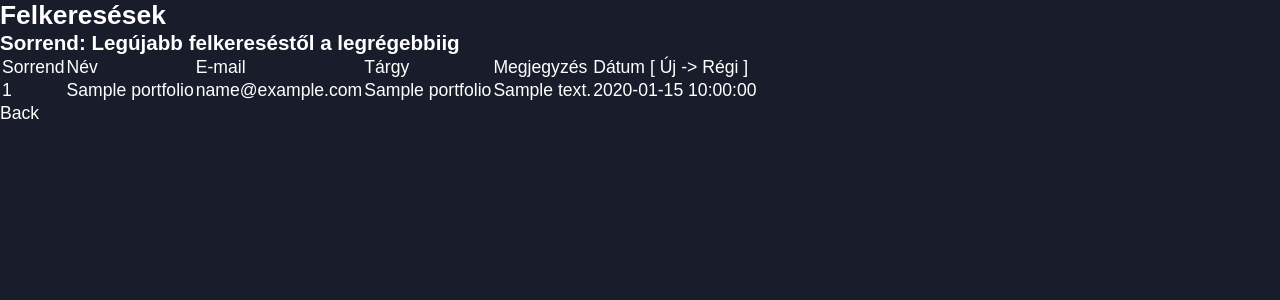
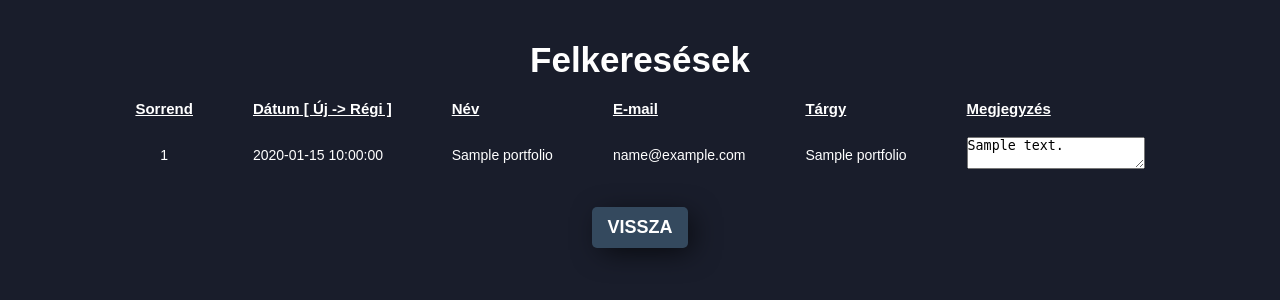
Before and after one commit to JAM5BOCsAdi/portfolio, a PHP site: page /works/admin.php in a window 1280 px wide. Shown: the top 300 px of the page. Run offline with PHP 8.4, Linux system fonts and the light colour scheme; tables that the repository leaves empty or names only in its code hold one stand-in row (values such as "Sample post"); style sheets or scripts are compiled from the project's sources.

Commit message:
Portfolio

```diff
--- a/admin.php
+++ b/admin.php
@@ -16,22 +16,80 @@
   <meta name="viewport" content="width=device-width, initial-scale=1.0" />
   <link rel="stylesheet" href="./styles.css" />
   <title>Admin</title>
+  <style>
+      body{
+        font: 14px sans-serif;
+        color: #fff;
+        background-color: #191d2b;
+      }
+      .visit{
+        display: flex;
+        flex-direction: column;
+        justify-content: center;
+        align-items: center;
+        margin: 40px 40px;
+      }
+      h2{
+          font-size: 35px;
+      }
+      table, td {
+
+        padding: 10px 10px;
+      }
+      table {
+        border-spacing: 40px 0px;
+      }
+      td:first-child {
+          text-align: center;
+      }
+      td:last-child {
+        padding: 10px 10px;
+        margin: 10px 100px;
+      }
+      .tr1 > td{
+        font-size: 15px;
+        font-weight: 800;
+        text-decoration: underline;
+      }
+      tr:not(:first-child):hover{
+        background-color: #63a1b4;
+        cursor: pointer;
+      }
+      .back{
+        display: flex;
+        align-items: center;
+        justify-content: center;
+      }
+      .admin-back{
+        background: #34495e;
+        padding: 10px 15px;
+        color: #fff;
+        font-weight: bolder;
+        text-transform: uppercase;
+        font-size: 18px;
+        border-radius: 5px;
+        box-shadow: 6px 6px 29px -4px rgba(0, 0, 0, 0.75);
+        margin-top: 15px;
+        text-decoration: none;
+        transition: 0.4s;
+      }
+      .admin-back:hover {
+          background: #fff;
+          color: #34495e;
+        }
+  </style>
 </head>
 <body>
-<canvas id="canvas" style="display: none"></canvas>
-<div id="score" class="">
+<div class="visit">
     <h2>Felkeresések</h2>
-    <h3>Sorrend:
-        Legújabb felkereséstől a legrégebbiig
-    </h3>
         <table>
-            <tr>
+            <tr class="tr1">
                 <td>Sorrend</td>
+                <td>Dátum [ Új -> Régi ]</td>
                 <td>Név</td>
                 <td>E-mail</td>
                 <td>Tárgy</td>
                 <td>Megjegyzés</td>
-                <td>Dátum [ Új -> Régi ]</td>
             </tr>
             <?php
                 /* Mysqli query to fetch rows
@@ -48,11 +106,12 @@
                         echo "
                         <tr>
                             <td>{$ranking}</td>
+                            <td>{$row['submited_at']}</td>
                             <td>{$row['name']}</td>
                             <td>{$row['email']}</td>
                             <td>{$row['subject']}</td>
-                            <td>{$row['textarea']}</td>
-                            <td>{$row['submited_at']}</td>
+                            <td><textarea>{$row['textarea']}</textarea></td>
+
                         </tr>
                         ";
                         $ranking++;
@@ -60,8 +119,9 @@
                 }
             ?>
     </table>
-    <div id="buttons">
-        <a href="logout.php">Back</a>
+    <div class="back">
+        <a href="logout.php" class="admin-back"
+        >Vissza</a>
     </div>
 </div>
 </body>
--- a/login.php
+++ b/login.php
@@ -144,12 +144,12 @@ if ($_SERVER["REQUEST_METHOD"] == "POST") {
                         <span class="invalid-feedback"><?php echo $password_err; ?></span>
                     </div>
                     <div class="form-group">
-                        <input type="submit" class="btn btn-primary" value="Login">
+                        <input type="submit" class="btn btn-primary" value="Belépés">
                         <a href="http://localhost/works/portfolio-website-1/?section=contact"
                             type="button"
                             class="btn btn-secondary"
                             >
-                            Back
+                            Vissza
                         </a>
                         <!--<a href="reset-password.php" class="btn btn-secondary">Reset Password</a>-->
                     </div>
```
Also changed, not shown: index.html (+4 -7 lines).
